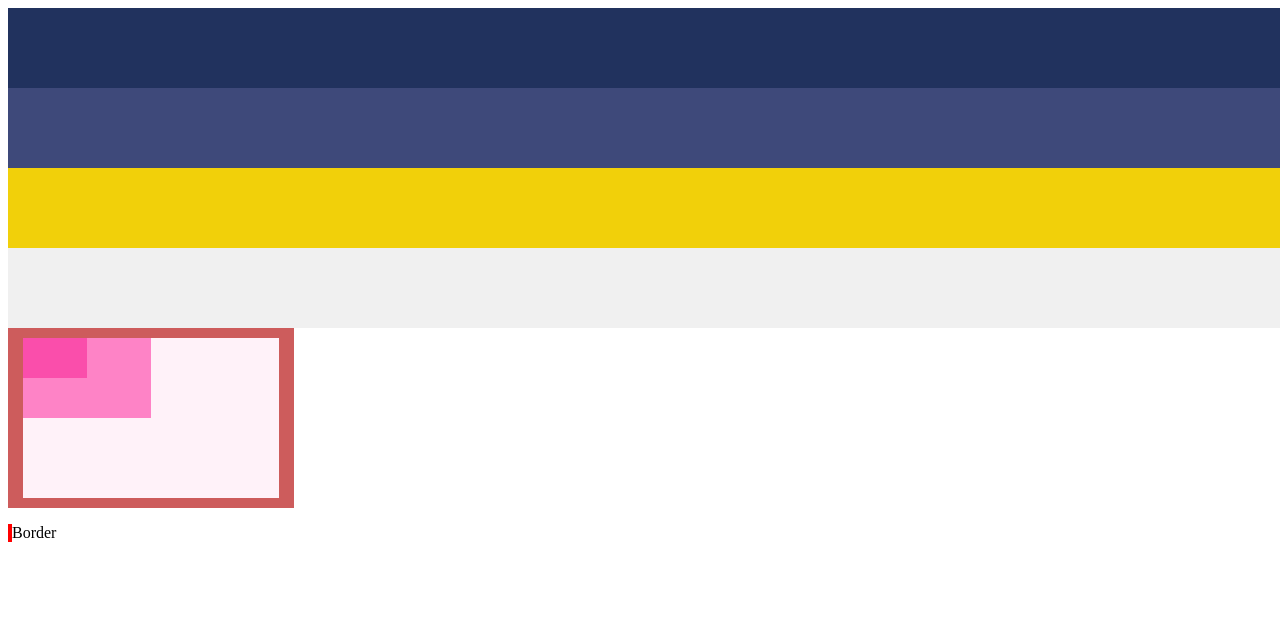
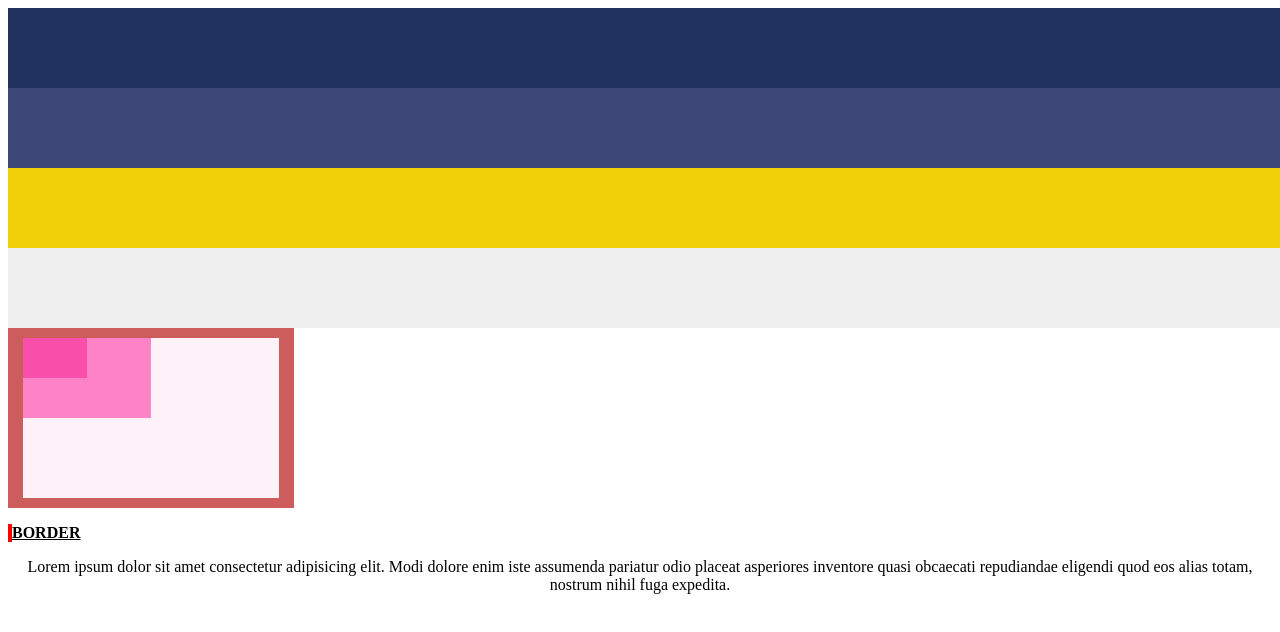
Before and after one commit to Amey5968/helloGIT, a plain HTML site: page Course/Styling.html in a window 1280 px wide. Drawn offline with Linux system fonts and the light colour scheme.

```diff
--- a/Course/Styling.html
+++ b/Course/Styling.html
@@ -34,7 +34,17 @@
   </div>
 
 
-<p id="sample-text"> Border </p>
+<p id="sample-text">
+  Border
+</p>
+
+<p class="para1">
+  Lorem ipsum dolor sit amet consectetur
+  adipisicing elit. Modi dolore enim iste
+  assumenda pariatur odio placeat asperiores
+   inventore quasi obcaecati repudiandae eligendi
+    quod eos alias totam, nostrum nihil fuga expedita.
+</p>
 
 
 </body>
--- a/Course/Stylling.css
+++ b/Course/Stylling.css
@@ -53,4 +53,12 @@
 
 #sample-text{
     border-left: 4px  solid red;
+    text-transform: uppercase;
+    text-decoration: underline;
+    font-weight:900 ;
+    /* value is from 100 to 900 */
+
 }
+.para1{
+    text-align: center ;
+}
```
Also changed, not shown: Course/Style.css (+7 -0 lines).
